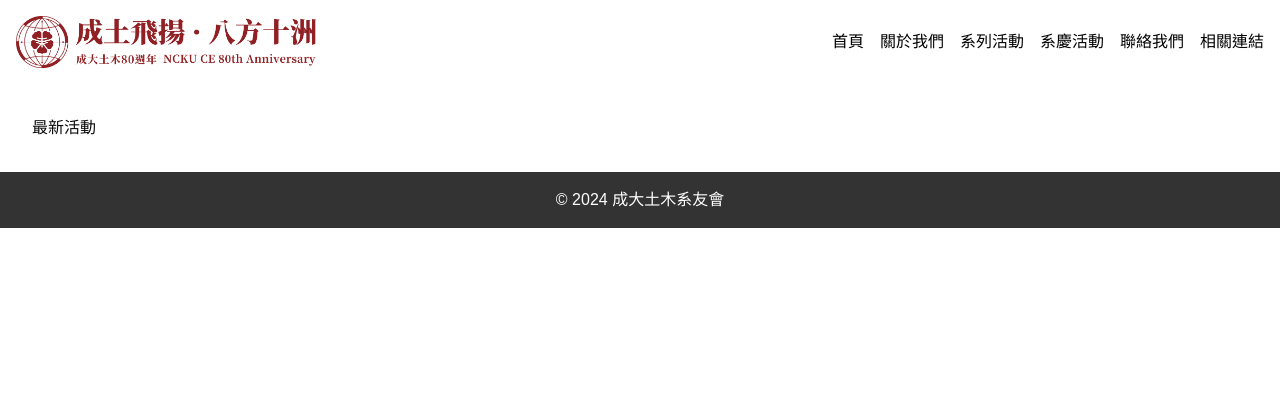
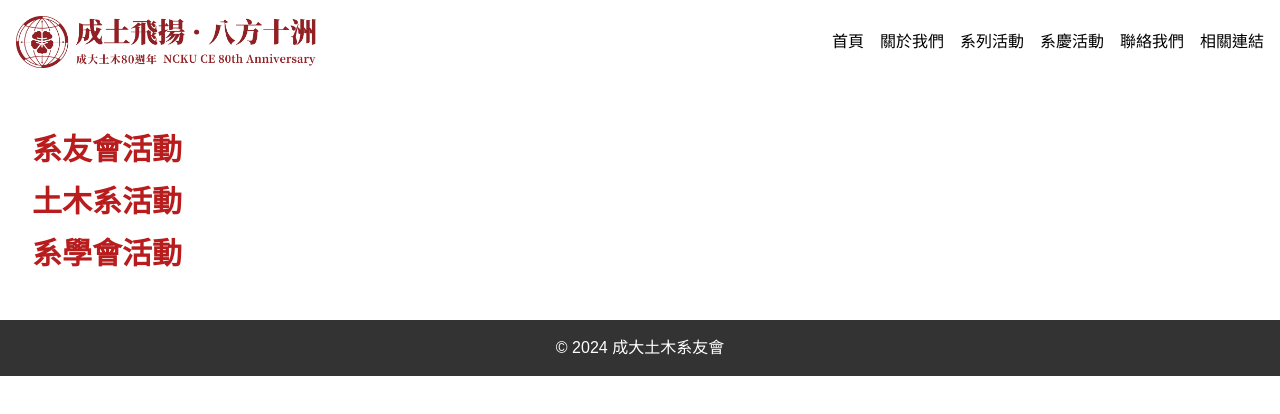
Before and after one commit to jasonwangwcy/nckucivil80th, a Next.js app in the folder frontend/: page /events in a window 1280 px wide. Shown: the top 414 px of the page. Built offline with nearby package versions, Linux system fonts and the light colour scheme.

Commit message:
add image

```diff
--- a/frontend/app/events/page.tsx
+++ b/frontend/app/events/page.tsx
@@ -8,8 +8,10 @@ export default function EventsPage() {
   ];
 
   return (
-    <section>
-      <h1>最新活動</h1>
-    </section>
+    <div>
+      <h1 className="text-3xl font-bold text-red-700 my-4">系友會活動</h1>
+      <h1 className="text-3xl font-bold text-red-700 my-4">土木系活動</h1>
+      <h1 className="text-3xl font-bold text-red-700 my-4">系學會活動</h1>
+    </div>
   );
 }
--- a/frontend/app/page.tsx
+++ b/frontend/app/page.tsx
@@ -8,6 +8,8 @@ import { Carousel,
 import logo from '../components/logo.png';
 import image1 from '../components/1.jpg';
 import image2 from '../components/2.jpg';
+import image3 from '../components/3.jpg';
+import image4 from '../components/4.jpg';
 import Image from 'next/image';
 
 export default function HomePage() {
@@ -30,6 +32,12 @@ export default function HomePage() {
         </CarouselItem>
         <CarouselItem className="flex justify-center items-center h-full">
           <Image src={image2} alt="Logo" className="w-1/4 h-1/4 object-contain" />
+        </CarouselItem>
+        <CarouselItem className="flex justify-center items-center h-full">
+          <Image src={image3} alt="Logo" className="w-1/4 h-1/4 object-contain" />
+        </CarouselItem>
+        <CarouselItem className="flex justify-center items-center h-full">
+          <Image src={image4} alt="Logo" className="w-1/4 h-1/4 object-contain" />
         </CarouselItem>
         <CarouselItem className="flex justify-center items-center h-full">
           <Image src={logo} alt="Logo" className="w-1/4 h-1/4 object-contain" />
@@ -55,7 +63,10 @@ export default function HomePage() {
       <div className="bg-red-100 p-4 grid grid-cols-4 gap-4">
         {events.map((event, index) => (
           <div key={index} className="border p-4 bg-white">
-            <h3 className="font-bold">{event.title}</h3>
+            <Image src={logo} alt="Event Image" className="w-full h-48 object-cover mb-2" />
+            <h3 className="font-bold">
+              <a href={`#event-${index}`} className="text-blue-500 hover:underline">{event.title}</a>
+            </h3>
             <p>{event.date}</p>
             <p>{event.description}</p>
           </div>
```
Also changed, not shown: frontend/components/3.jpg (added), frontend/components/4.jpg (added).
